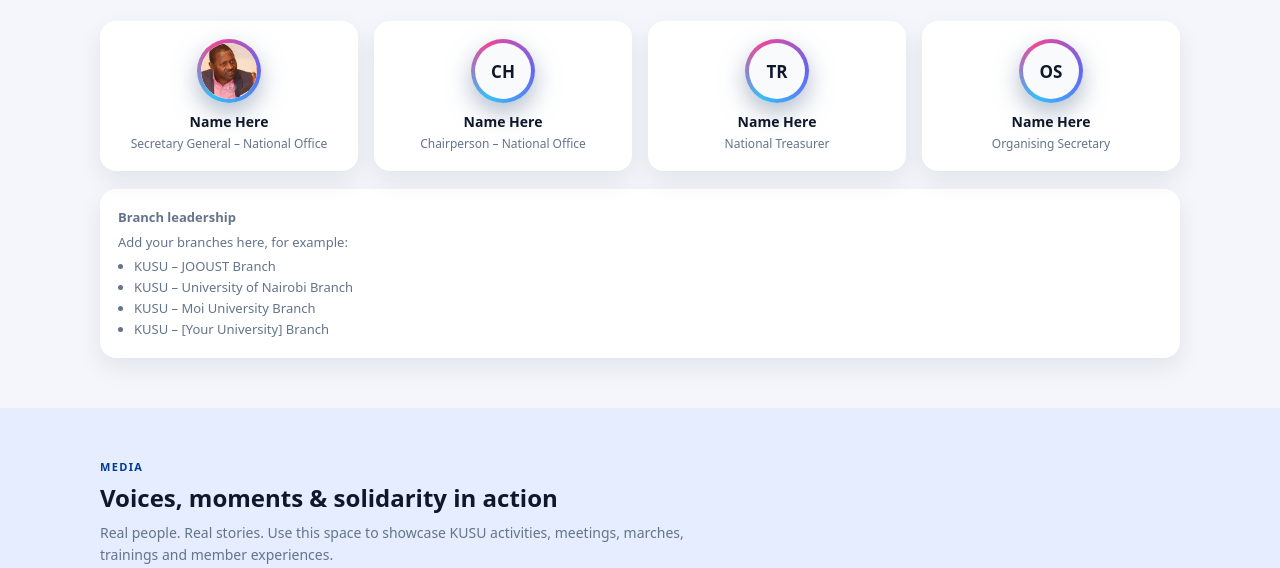
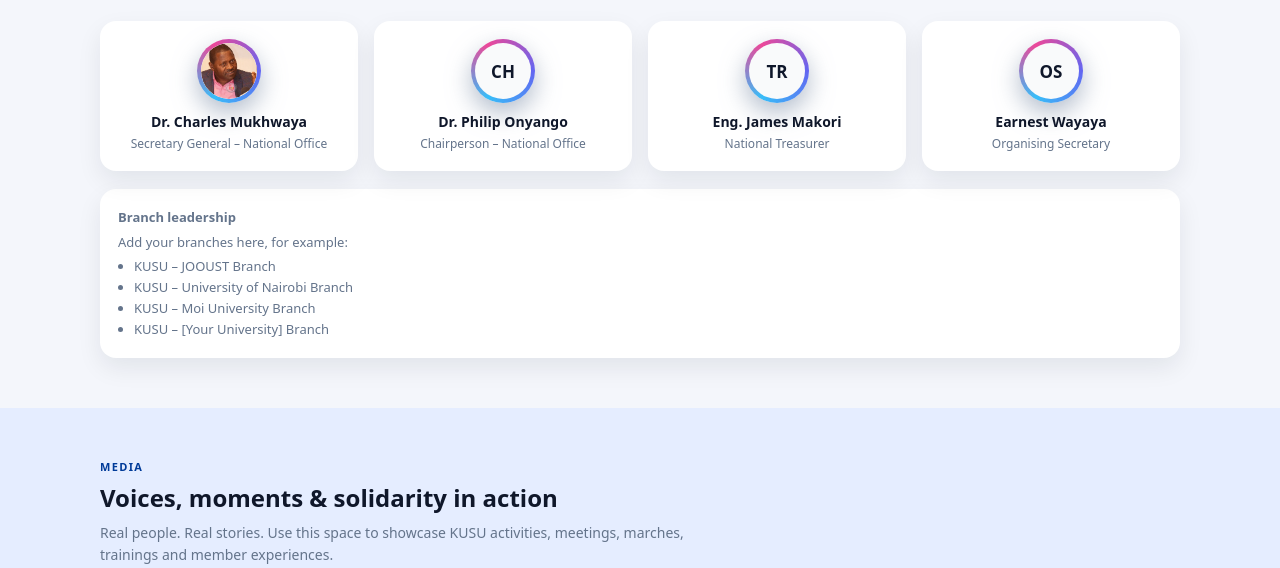
Before and after one commit to Danoty/KUSU-KENYA, a plain HTML site: page index.html in a window 1280 px wide. Shown: the part 2368-2936 px from the top of the page. Drawn offline with Linux system fonts and the light colour scheme.

Commit message:
Update index.html

```diff
--- a/index.html
+++ b/index.html
@@ -1299,7 +1299,7 @@
                 <img src="SG-passport.jpg" alt="Secretary General">
               </div>
             </div>
-            <div class="leader-name">Name Here</div>
+            <div class="leader-name">Dr. Charles Mukhwaya</div>
             <div class="leader-role">Secretary General – National Office</div>
           </div>
 
@@ -1307,7 +1307,7 @@
             <div class="leader-img">
               <div class="leader-inner">CH</div>
             </div>
-            <div class="leader-name">Name Here</div>
+            <div class="leader-name">Dr. Philip Onyango</div>
             <div class="leader-role">Chairperson – National Office</div>
           </div>
 
@@ -1315,7 +1315,7 @@
             <div class="leader-img">
               <div class="leader-inner">TR</div>
             </div>
-            <div class="leader-name">Name Here</div>
+            <div class="leader-name">Eng. James Makori</div>
             <div class="leader-role">National Treasurer</div>
           </div>
 
@@ -1323,7 +1323,7 @@
             <div class="leader-img">
               <div class="leader-inner">OS</div>
             </div>
-            <div class="leader-name">Name Here</div>
+            <div class="leader-name">Earnest Wayaya</div>
             <div class="leader-role">Organising Secretary</div>
           </div>
         </div>
```
